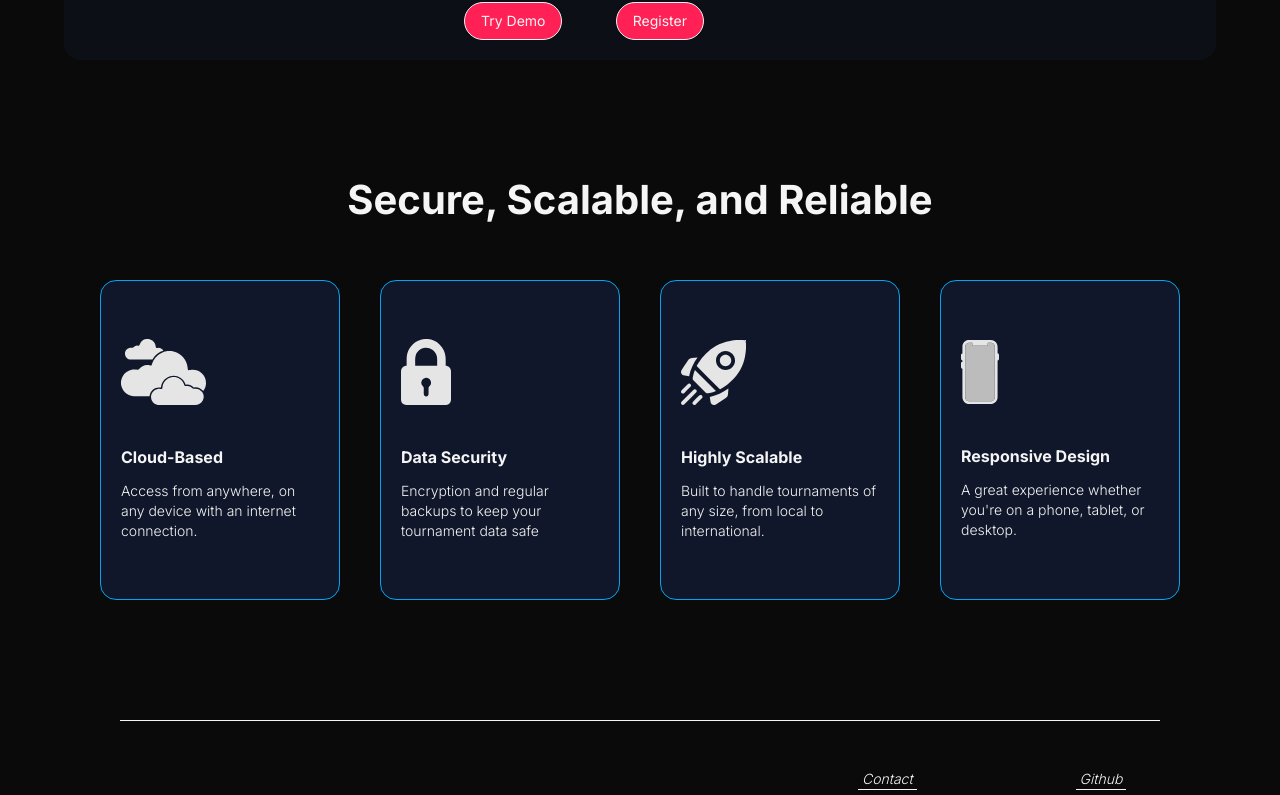
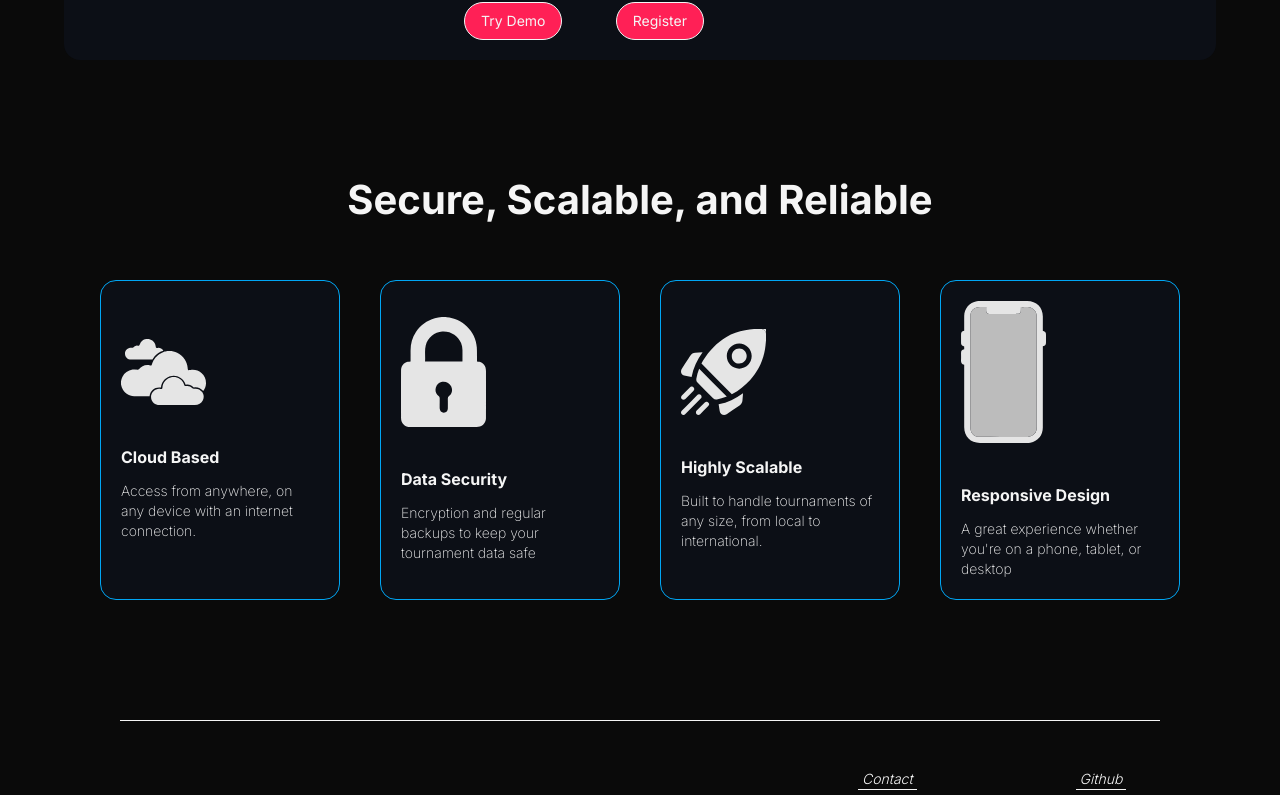
Before and after one commit to Ferdus615/TabMaster, a Next.js app: page / in a window 1280 px wide. Shown: the part 2312-3107 px from the top of the page. Built offline with nearby package versions, Linux system fonts and the light colour scheme.

Commit message:
tech page made reusable using map

```diff
--- a/app/globals.css
+++ b/app/globals.css
@@ -25,6 +25,7 @@ body {
   padding: 0;
   height: 100%;
   scroll-behavior: smooth;
+  /* background-color: #0a0a0a; */
   background-color: #0a0a0a;
   color: #f5f5f5;
   font-family: var(--font-body);
@@ -94,10 +95,10 @@ body {
 
 @layer component {
   .card {
-    @apply flex flex-col gap-5 p-4 bg-persian border-1 border-sky rounded-lg justify-between;
+    @apply flex flex-col gap-5 p-4 bg-persian/60 border-1 border-sky rounded-lg justify-between;
   }
   .card-v {
-    @apply p-5 border-1 border-sky rounded-2xl h-40 w-80 bg-persian flex flex-row items-center justify-center
+    @apply p-5 border-1 border-sky rounded-2xl h-60 w-80 bg-persian/40 flex flex-row items-center justify-center
     gap-5 sm:flex-col sm:h-80 sm:w-60 sm:items-start;
   }
   .div-bg {
--- a/components/landing_page/Feature.jsx
+++ b/components/landing_page/Feature.jsx
@@ -38,7 +38,7 @@ const Feature = () => {
         ].map((feature, index) => (
           <div key={index} className="card">
             <h3 className="font-bold text-lg">{feature.title}</h3>
-            <p className="font-light text-sm">{feature.desc}</p>
+            <p className="font-extralight text-sm">{feature.desc}</p>
           </div>
         ))}
       </div>
--- a/components/landing_page/Roles.jsx
+++ b/components/landing_page/Roles.jsx
@@ -75,7 +75,7 @@ const Roles = () => {
               return (
                 <div key={key} className="card">
                   <h3 className="font-bold text-lg">{key}</h3>
-                  <p className="font-light text-sm">{value}</p>
+                  <p className="font-extralight text-sm">{value}</p>
                 </div>
               );
             })}
--- a/components/landing_page/Tech.jsx
+++ b/components/landing_page/Tech.jsx
@@ -8,76 +8,46 @@ const Tech = () => {
         <h1 className="fluid-h">Secure, Scalable, and Reliable</h1>
 
         <div className="flex flex-col gap-10 justify-center items-center sm:flex-row flex-wrap">
-          <div
-            className="card-v"
-          >
+          {[
+            {
+              key: "001",
+              pic: "/cloud.svg",
+              title: "Cloud Based",
+              desc: "Access from anywhere, on any device with an internet connection.",
+            },
+            {
+              key: "002",
+              pic: "/lock.svg",
+              title: "Data Security",
+              desc: "Encryption and regular backups to keep your tournament data safe",
+            },
+            {
+              key: "003",
+              pic: "/rocket.svg",
+              title: "Highly Scalable",
+              desc: "Built to handle tournaments of any size, from local to international.",
+            },
+            {
+              key: "004",
+              pic: "/mobile.svg",
+              title: "Responsive Design",
+              desc: "A great experience whether you're on a phone, tablet, or desktop",
+            },
+          ].map((info) => (
+            <div key={info.key} className="card-v">
               <Image
-              src="/cloud.svg"
+                src={info.pic}
                 width={85}
                 height={85}
                 alt="image"
                 className="sm:mb-5"
               />
               <div>
-              <h3 className="font-bold mb-3">Cloud-Based</h3>
-              <p className="font-light text-sm mb-0">
-                Access from anywhere, on any device with an internet connection.
-              </p>
+                <h3 className="font-bold mb-3">{info.title}</h3>
+                <p className="font-extralight text-sm mb-0">{info.desc}</p>
               </div>
             </div>
-          <div
-            className="card-v"
-          >
-            <Image
-              src="/lock.svg"
-              width={50}
-              height={50}
-              alt="image"
-              className="sm:mb-5"
-            />
-            <div>
-              <h3 className="font-bold mb-3">Data Security</h3>
-              <p className="font-light text-sm mb-0">
-                Encryption and regular backups to keep your tournament data safe
-              </p>
-            </div>
-          </div>
-          <div
-            className="card-v"
-          >
-            <Image
-              src="/rocket.svg"
-              width={65}
-              height={65}
-              alt="image"
-              className="sm:mb-5"
-            />
-            <div>
-              <h3 className="font-bold mb-3">Highly Scalable</h3>
-              <p className="font-light text-sm mb-0">
-                Built to handle tournaments of any size, from local to
-                international.
-              </p>
-            </div>
-          </div>
-          <div
-            className="card-v"
-          >
-            <Image
-              src="/mobile.svg"
-              width={38}
-              height={38}
-              alt="image"
-              className="sm:mb-5"
-            />
-            <div>
-              <h3 className="font-bold mb-3">Responsive Design</h3>
-              <p className="font-light text-sm mb-0">
-                A great experience whether you're on a phone, tablet, or
-                desktop.
-              </p>
-            </div>
-          </div>
+          ))}
         </div>
       </div>
     </div>
```
Lines whose indentation alone changed are shown as unchanged.
